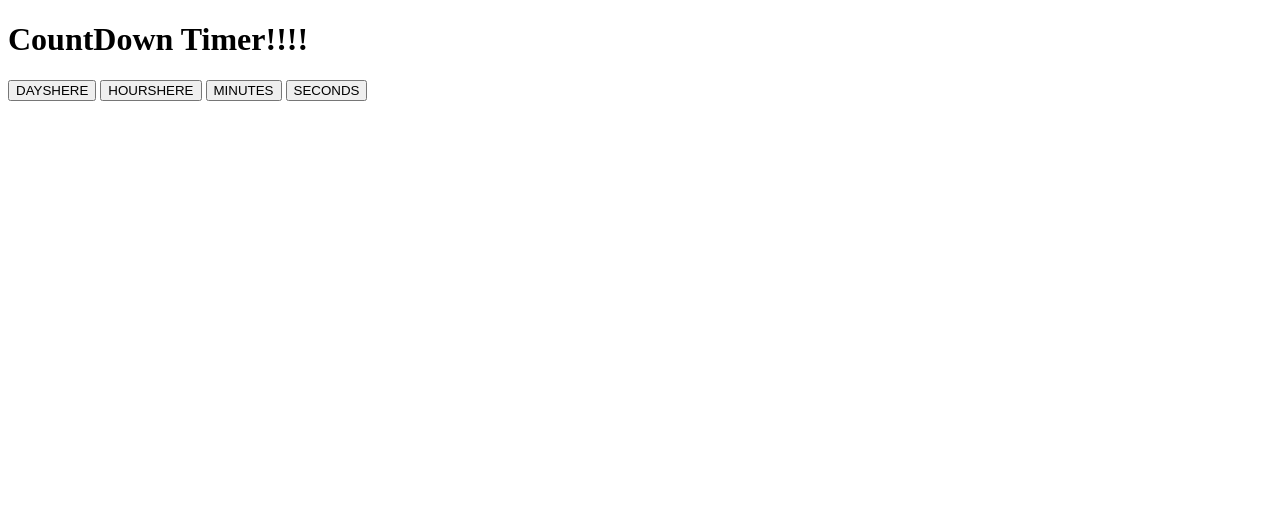
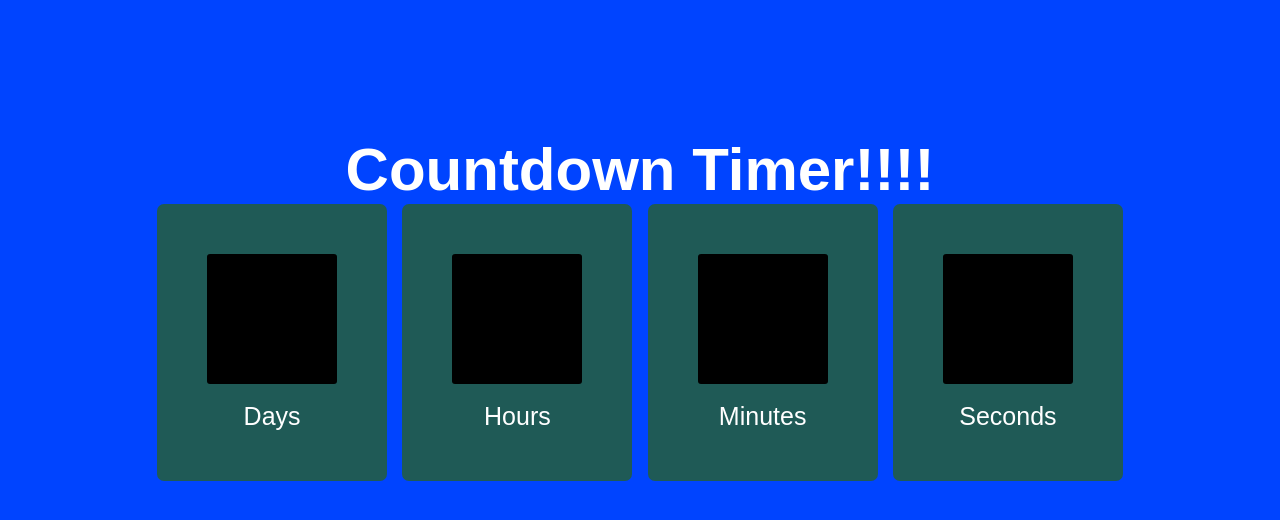
Before and after one commit to ryansalisbury/countdownTimer, a plain HTML site: page index.html in a window 1280 px wide. Drawn offline with Linux system fonts and the light colour scheme.

Commit message:
Completed html & css docs

```diff
--- a/index.html
+++ b/index.html
@@ -12,12 +12,26 @@
     Countdown Timer!!
 </title>
 <body>
-    <h1>CountDown Timer!!!!</h1>
-    <button id = "days"> DAYSHERE </button>
-    <button id = "hours"> HOURSHERE </button>
-    <button id = "minutes"> MINUTES </button>
-    <button id = "seconds"> SECONDS </button>
-
+    <h1>Countdown Timer!!!!</h1>
+    <div id = "clockdiv">
+        <div>
+            <span class="days"></span>
+            <div class="smalltext">Days</div>
+        </div>
+        <div>
+            <span class="hours"></span>
+            <div class="smalltext">Hours</div>
+        </div>
+        <div>
+            <span class="minutes"></span>
+            <div class="smalltext">Minutes</div>
+        </div>
+        <div>
+            <span class="seconds"></span>
+            <div class="smalltext">Seconds</div>
+        </div>
+    </div>
+    <script src ="myscript.js"></script>
 
 </body>
 
--- a/myscript.js
+++ b/myscript.js
@@ -0,0 +1,3 @@
+function getTimeRemaining(endtime){
+    var t = Date.parse(endtime)
+}
--- a/mystyle.css
+++ b/mystyle.css
@@ -0,0 +1,44 @@
+body{
+    background-color: #0044FF;
+    text-align: center;
+    font-family: Arial, Helvetica, sans-serif;
+    font-weight: bold;
+    color: white;
+}
+
+
+h1{
+    font-family: Arial, Helvetica, sans-serif;
+    font-size: 60px;
+    color: white;
+    font-weight: bold;
+    margin: 135px 0px 0px;
+}
+
+#clockdiv{
+    font-family: sans-serif;
+    color:#fff;
+    display: inline-block;
+    font-weight: 100;
+    text-align: center;
+    font-size: 55px;
+}
+
+#clockdiv > div{
+    padding: 50px;
+    border-radius: 7px;
+    background: #1f5a56;
+    display: inline-block;
+}
+
+#clockdiv div > span{
+    padding: 65px;
+    border-radius: 3px;
+    background: #000;
+    display: inline-block;
+}
+
+.smalltext{
+    padding-top: 5px;
+    font-size: 25px;
+}
```
